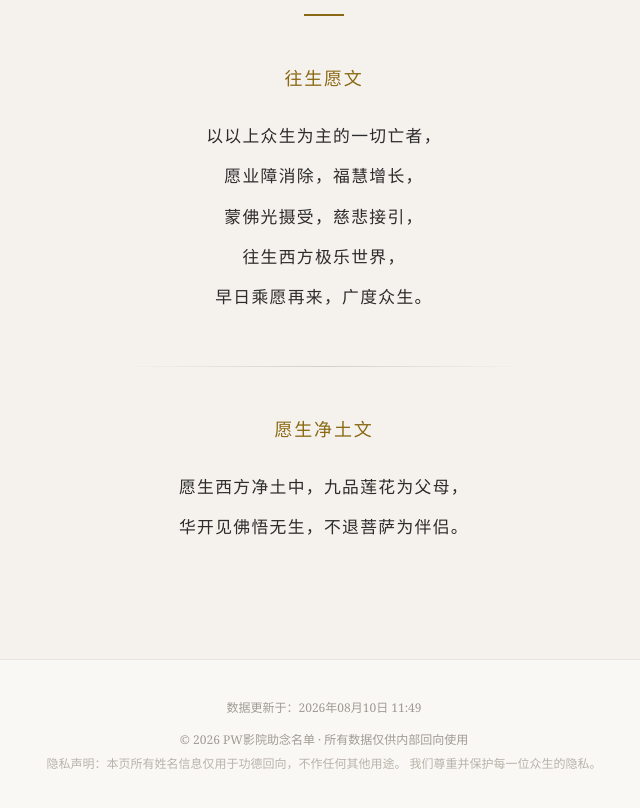
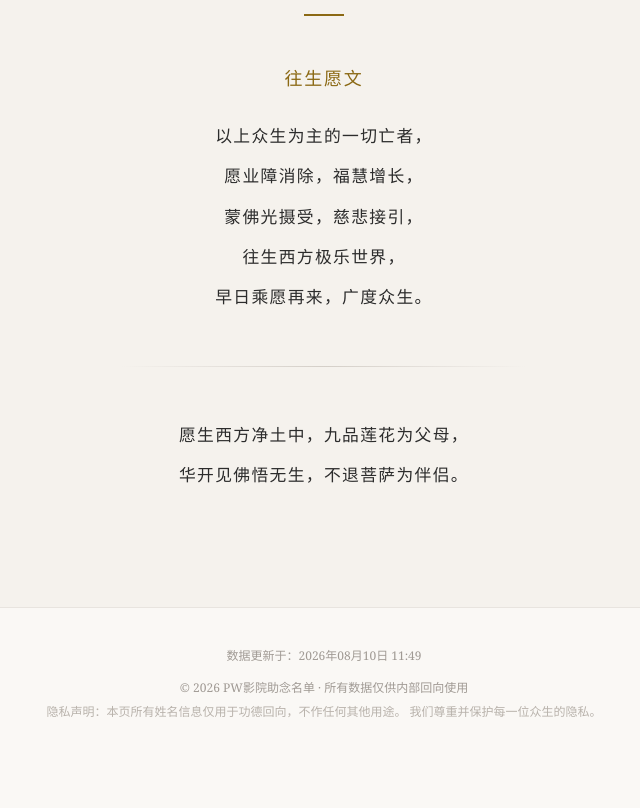
Before and after one commit to hazelfun729/phowa, a Next.js app: page / in a window 1280 px wide. Shown: the part 3427-4235 px from the top of the page, without its empty margins (316-956 px from the left). After the commit the page ends 4187 px from the top, so only its background shows below. Built offline with nearby package versions, Linux system fonts and the light colour scheme; a web font is replaced by a local one.

Commit message:
fix: 删除"愿生净土文"标题，修正文案"以以上众生"为"以上众生"
Coze-Commit-Type: user
Coze-User-ID: 4338025007425280
Coze-Conversation-ID: 11948640

```diff
--- a/src/app/page.tsx
+++ b/src/app/page.tsx
@@ -245,7 +245,7 @@ function ConclusionSection() {
               往生愿文
             </h3>
             <p className="prayer-text">
-              以以上众生为主的一切亡者，
+              以上众生为主的一切亡者，
               <br />
               愿业障消除，福慧增长，
               <br />
@@ -261,9 +261,6 @@ function ConclusionSection() {
 
           {/* 愿生净土文 */}
           <div>
-            <h3 className="mb-6 font-serif text-lg tracking-widest text-[#8b6914]">
-              愿生净土文
-            </h3>
             <p className="prayer-text">
               愿生西方净土中，九品莲花为父母，
               <br />
```
